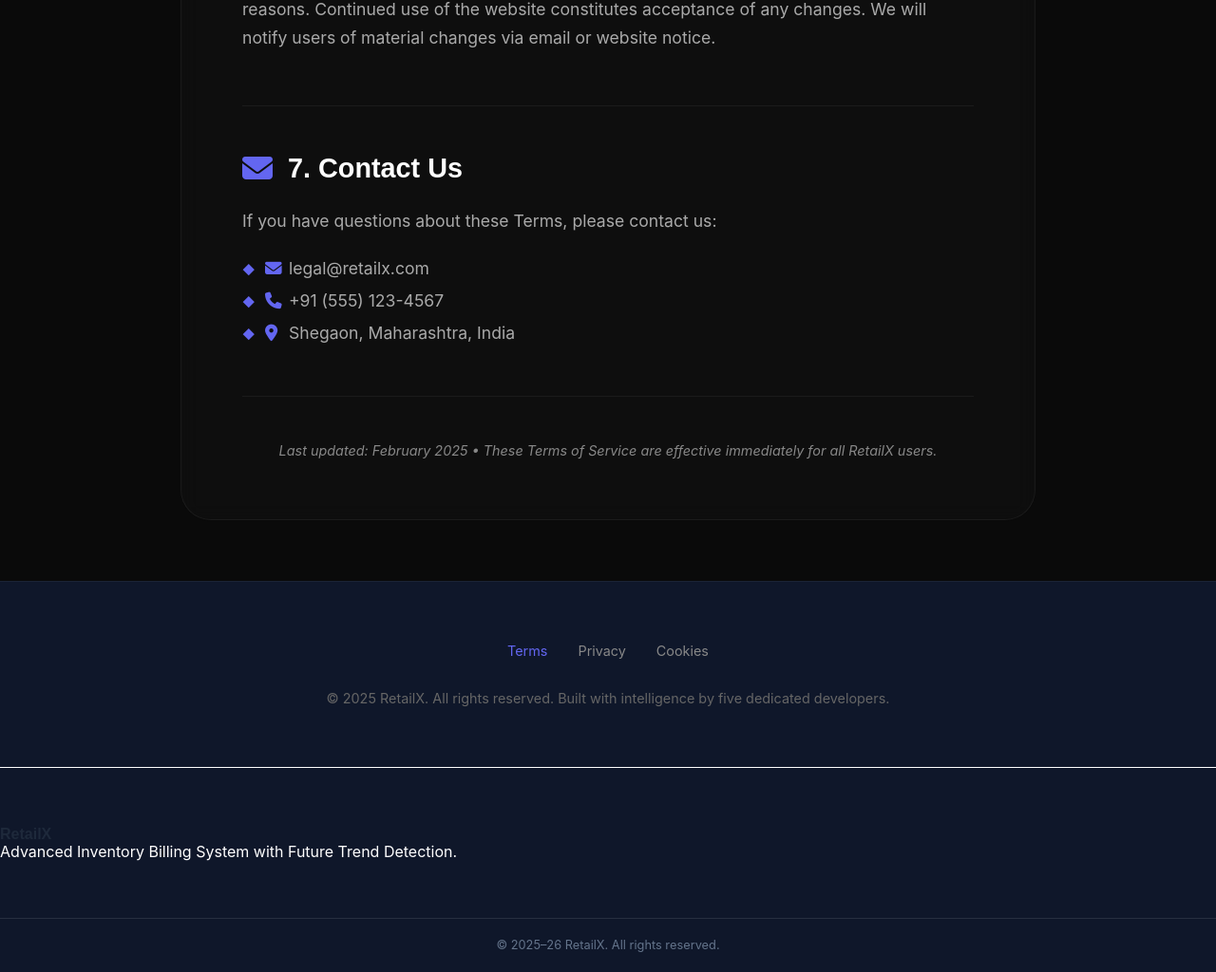
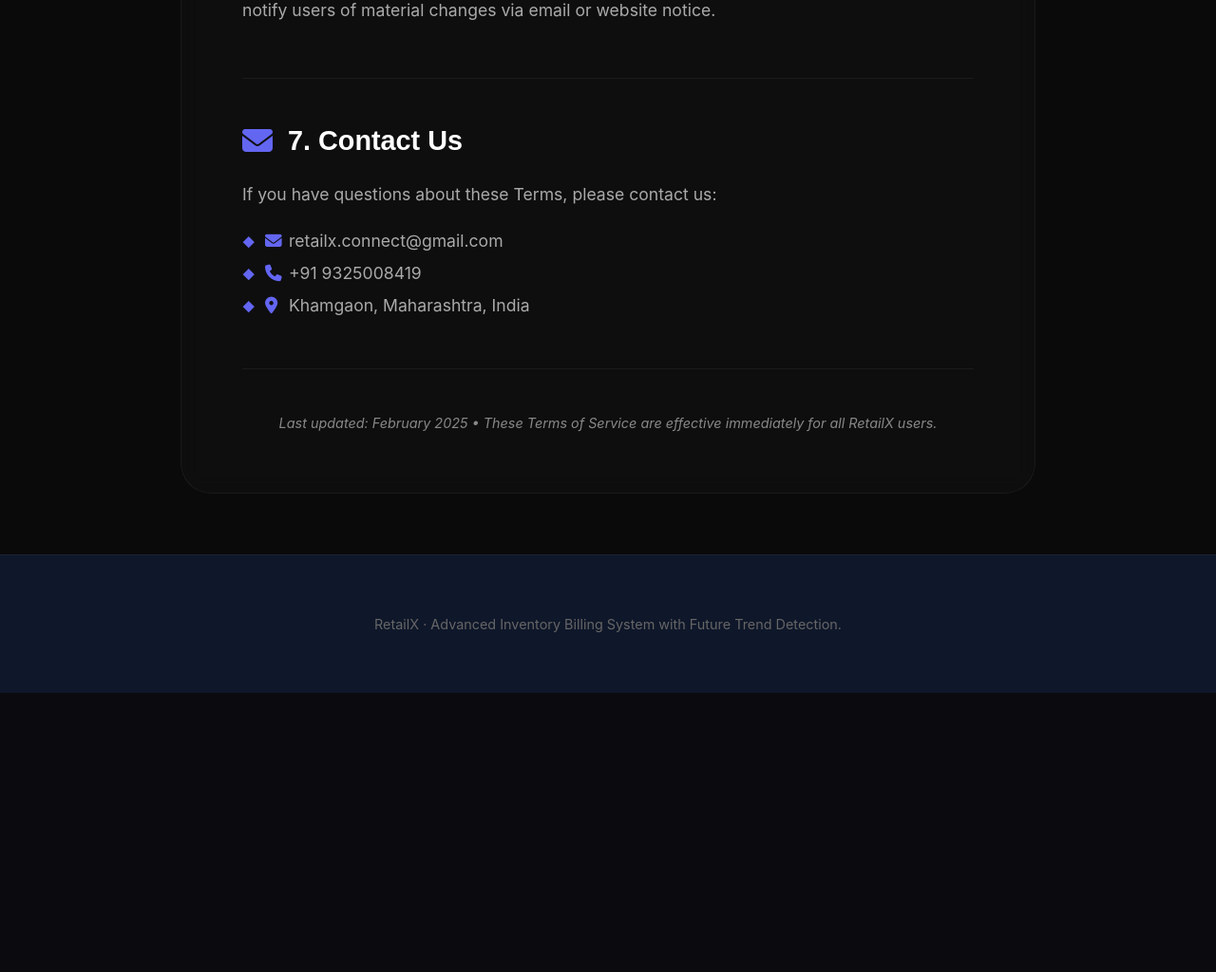
Before and after one commit to Vaibhav-Khandare/RetailX, a Django app: page /terms/ in a window 1280 px wide. Shown: the part 2312-3336 px from the top of the page at 95% size. After the commit the page ends 3042 px from the top, so only its background shows below. Run offline with Django 5.2, Linux system fonts and the light colour scheme; some libraries are stand-ins or nearby versions.

Commit message:
Modified by lina privacy and terms page contents

```diff
--- a/templates/base.html
+++ b/templates/base.html
@@ -15,10 +15,7 @@
 <body>
 
 <!-- ===== NAVBAR ===== -->
-<nav>
-    <h2 style="color:white;">RetailX</h2>
 
-</nav>
 
 <!-- ===== PAGE CONTENT ===== -->
 <div class="container">
@@ -26,13 +23,7 @@
 </div>
 
 <!-- ===== FOOTER ===== -->
-<footer>
-    <h4>RetailX</h4>
-    <p>Advanced Inventory Billing System with Future Trend Detection.</p>
-    <div class="footer-bottom">
-        © 2025–26 RetailX. All rights reserved.
-    </div>
-</footer>
+
 
 </body>
 </html>
--- a/templates/terms.html
+++ b/templates/terms.html
@@ -123,7 +123,7 @@
 
     .nav-links a {
     text-decoration: none;
-        color: #aaa;
+    color: #ffffff !important;  /* Changed to white */
     font-weight: 500;
     font-size: 1rem;
     transition: color 0.2s;
@@ -155,14 +155,14 @@
     font-weight: 800;
     line-height: 1.1;
     margin-bottom: 1.5rem;
-    }
-
-    .terms-hero h1 span {
     background: linear-gradient(145deg, #ffffff, #818cf8);
     -webkit-background-clip: text;
     -webkit-text-fill-color: transparent;
 }
 
+.terms-hero h1 span {
+    /* Remove or keep empty - not needed anymore */
+}
     .terms-hero .hero-sub {
         font-size: 1.2rem;
         color: #aaa;
@@ -393,9 +393,7 @@
     <div class="header-container">
         <a href="/" class="logo">RETAIL<span>X</span></a>
         <div class="nav-links">
-            <a href="/work/">Work</a>
-            <a href="/about/">About</a>
-            <a href="/contact/">Contact</a>
+            <a href="/">Home</a>
             </div>
     </div>
 </header>
@@ -463,9 +461,9 @@
         <h2><i class="fas fa-envelope"></i> 7. Contact Us</h2>
         <p>If you have questions about these Terms, please contact us:</p>
         <ul>
-            <li><i class="fas fa-envelope" style="color: #6366f1; width: 20px;"></i> legal@retailx.com</li>
-            <li><i class="fas fa-phone" style="color: #6366f1; width: 20px;"></i> +91 (555) 123-4567</li>
-            <li><i class="fas fa-map-marker-alt" style="color: #6366f1; width: 20px;"></i> Shegaon, Maharashtra, India</li>
+            <li><i class="fas fa-envelope" style="color: #6366f1; width: 20px;"></i> retailx.connect@gmail.com</li>
+            <li><i class="fas fa-phone" style="color: #6366f1; width: 20px;"></i> +91 9325008419</li>
+            <li><i class="fas fa-map-marker-alt" style="color: #6366f1; width: 20px;"></i> Khamgaon, Maharashtra, India</li>
         </ul>
     </div>
 
@@ -474,13 +472,8 @@
 
 <!-- Footer -->
 <footer class="footer">
-    <div class="footer-links">
-        <a href="/terms/" class="active">Terms</a>
-        <a href="/privacy/">Privacy</a>
-        <a href="/cookies/">Cookies</a>
-    </div>
     <div class="copyright">
-        © 2025 RetailX. All rights reserved. Built with intelligence by five dedicated developers.
+        RetailX · Advanced Inventory Billing System with Future Trend Detection.
     </div>
 </footer>
 
```
Also changed, not shown: templates/privacy_policy.html (+16 -21 lines). Lines whose indentation alone changed are shown as unchanged.
